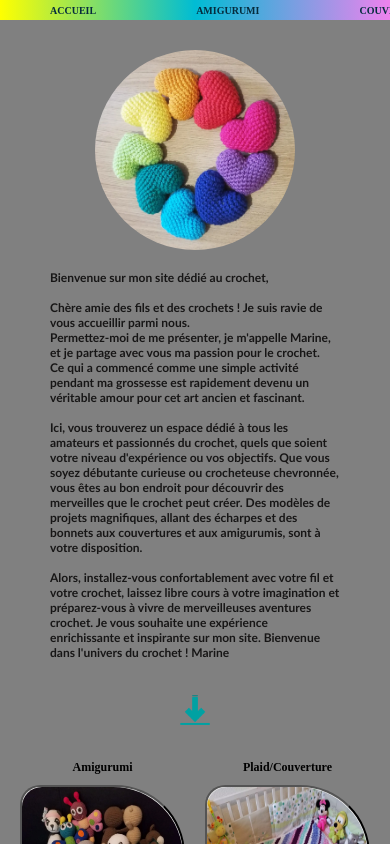
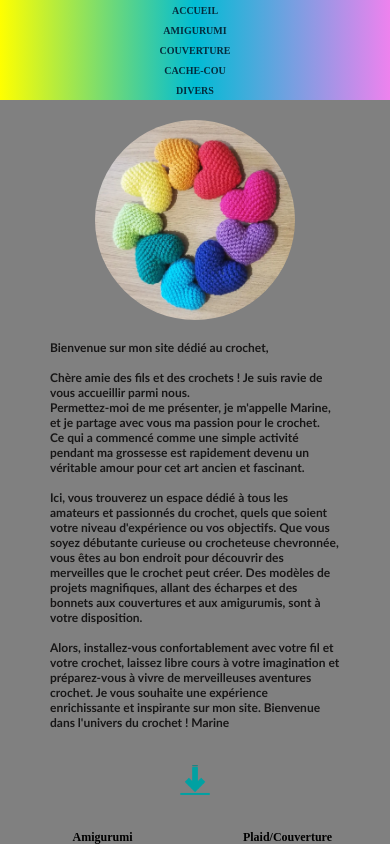
Before and after one commit to thimibka/crochets, a React (Vite) app: page / in a window 390 px wide. Shown: the top 844 px of the page. Built offline with nearby package versions, Linux system fonts and the light colour scheme.

Commit message:
col menu

```diff
--- a/index.html
+++ b/index.html
@@ -1,4 +1,4 @@
-<!doctype html>
+<!DOCTYPE html>
 <html lang="en">
 
 <head>
@@ -12,6 +12,13 @@
   <div id="root"></div>
   <script type="module" src="/src/main.jsx"></script>
 
+  <script>
+
+    window.onload = function () {
+
+      window.scrollTo(0, 0);
+    };
+  </script>
 </body>
 
 </html>
--- a/src/Pages/Home.jsx
+++ b/src/Pages/Home.jsx
@@ -25,10 +25,10 @@ export default function Home() {
     navigate("/amigurumi");
   }
   function coverageParadise() {
-    navigate("/plaid-couverture");
+    navigate("/couverture");
   }
   function snoodParadise() {
-    navigate("/echarpe-cachecou-chale");
+    navigate("/cachecou");
   }
   function portecleParadise() {
     navigate("/divers/porte-clef");
--- a/src/styles/components/_menu.scss
+++ b/src/styles/components/_menu.scss
@@ -35,6 +35,116 @@ a {
   flex-direction: row;
 }
 
+@media (max-width: 768px) {
+  .Menu {
+    font-size: 15px;
+
+    background: linear-gradient(
+      90deg,
+      rgba(255, 255, 0, 1) 0%,
+      rgba(0, 188, 212, 1) 50%,
+      rgba(238, 130, 238, 1) 100%
+    );
+    height: 100px;
+    width: 100%;
+    display: flex;
+    flex-direction: column;
+    z-index: 1;
+  }
+  a {
+    color: #052c3d;
+    text-decoration: none;
+    font-family: "Times New Roman", Times, serif;
+    font-weight: bold;
+
+    text-decoration: none;
+    font-size: 10px;
+  }
+  .orgaLink {
+    display: flex;
+    justify-content: center;
+  }
+  .decolinkMenu {
+    height: 20px;
+    display: flex;
+    justify-content: center;
+    align-items: center;
+  }
+}
+
+@media (max-width: 600px) {
+  .Menu {
+    font-size: 15px;
+
+    background: linear-gradient(
+      90deg,
+      rgba(255, 255, 0, 1) 0%,
+      rgba(0, 188, 212, 1) 50%,
+      rgba(238, 130, 238, 1) 100%
+    );
+    height: 100px;
+    width: 100%;
+    display: flex;
+    flex-direction: column;
+    z-index: 1;
+  }
+  a {
+    color: #052c3d;
+    text-decoration: none;
+    font-family: "Times New Roman", Times, serif;
+    font-weight: bold;
+
+    text-decoration: none;
+    font-size: 10px;
+  }
+  .orgaLink {
+    display: flex;
+    justify-content: center;
+  }
+  .decolinkMenu {
+    height: 20px;
+    display: flex;
+    justify-content: center;
+    align-items: center;
+  }
+}
+@media (max-width: 410px) {
+  .Menu {
+    font-size: 15px;
+
+    background: linear-gradient(
+      90deg,
+      rgba(255, 255, 0, 1) 0%,
+      rgba(0, 188, 212, 1) 50%,
+      rgba(238, 130, 238, 1) 100%
+    );
+    height: 100px;
+    width: 100%;
+    display: flex;
+    flex-direction: column;
+    z-index: 1;
+  }
+  a {
+    color: #052c3d;
+    text-decoration: none;
+    font-family: "Times New Roman", Times, serif;
+    font-weight: bold;
+
+    text-decoration: none;
+    font-size: 10px;
+  }
+  .orgaLink {
+    display: flex;
+    justify-content: center;
+  }
+  .decolinkMenu {
+    height: 20px;
+    display: flex;
+    justify-content: center;
+    align-items: center;
+  }
+}
+
 @media (max-width: 390px) {
   .Menu {
     font-size: 15px;
@@ -45,8 +155,11 @@ a {
       rgba(0, 188, 212, 1) 50%,
       rgba(238, 130, 238, 1) 100%
     );
-    height: 20px;
+    height: 100px;
     width: 100%;
+    display: flex;
+    flex-direction: column;
+    z-index: 1;
   }
   a {
     color: #052c3d;
@@ -57,6 +170,10 @@ a {
     text-decoration: none;
     font-size: 10px;
   }
+  .orgaLink {
+    display: flex;
+    justify-content: center;
+  }
   .decolinkMenu {
     height: 20px;
     display: flex;
--- a/src/styles/pages/_page-home.scss
+++ b/src/styles/pages/_page-home.scss
@@ -8,7 +8,7 @@
     justify-content: center;
     align-items: center;
     & img {
-      margin-top: 100px;
+      margin-top: 120px;
       border-radius: 100%;
       height: 400px;
       width: 400px;
@@ -48,6 +48,7 @@
       justify-content: center;
       align-items: center;
       & img {
+        margin-top: 120px;
         border-radius: 100%;
         height: 300%;
         width: 300px;
@@ -58,7 +59,7 @@
     display: flex;
     justify-content: center;
     align-items: center;
-    margin-top: 20px;
+
 
     & p {
       margin-left: 50px;
@@ -81,6 +82,7 @@
       justify-content: center;
       align-items: center;
       & img {
+
         border-radius: 100%;
         height: 300%;
         width: 300px;
@@ -124,6 +126,7 @@
       justify-content: center;
       align-items: center;
       & img {
+        margin-top: 120px;
         border-radius: 100%;
         height: 300%;
         width: 300px;
@@ -167,7 +170,6 @@
       justify-content: center;
       align-items: center;
       & .picture {
-        margin-top: 50px;
         border-radius: 100%;
         height: 200px;
         width: 200px;
```
